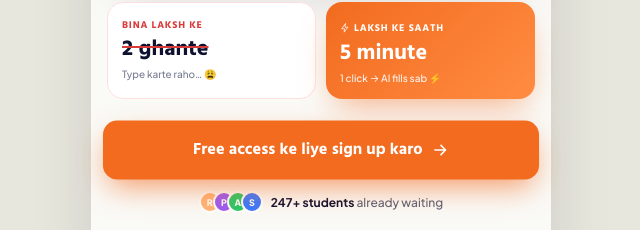
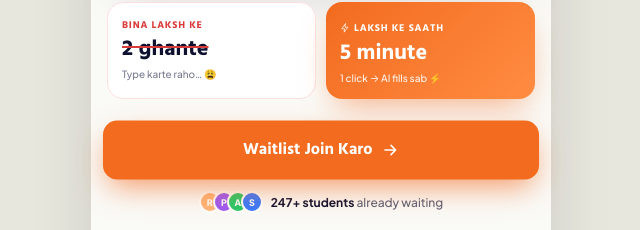
Before and after one commit to gursewak8427/laksh-landing, a React (Vite) app: page / in a window 1280 px wide. Shown: the part 800-1030 px from the top of the page, without its empty margins (319-959 px from the left). Built offline with nearby package versions, Linux system fonts and the light colour scheme; no server answers.

Commit message:
Rename CTAs to Waitlist Join Karo / Join Waitlist

```diff
--- a/src/components/WaitlistModal.jsx
+++ b/src/components/WaitlistModal.jsx
@@ -204,7 +204,7 @@ export function WaitlistModal({ open, onClose }) {
                 transition: 'background .2s',
               }}
             >
-              {submitting ? 'Saving…' : <> Reserve my spot <Icons.ArrowRight s={16} /></>}
+              {submitting ? 'Saving…' : <> Join Waitlist <Icons.ArrowRight s={16} /></>}
             </button>
 
             <div style={{ marginTop: 12, fontSize: 11, color: '#9A9DAE', textAlign: 'center' }}>
--- a/src/constants/copy.js
+++ b/src/constants/copy.js
@@ -4,8 +4,8 @@ export const COPY = {
   h1b: '2 ghante?',
   h1c: 'Ek click. 5 minute.',
   sub: 'SSC, Railway, Police, Banking — koi bhi govt form. Profile ek baar save karo, AI khud sahi values fill kar deta hai. Sab kuch end-to-end encrypted, phone pe optimized.',
-  cta: 'Free access ke liye sign up karo',
-  ctaSmall: 'Sign up karo',
+  cta: 'Waitlist Join Karo',
+  ctaSmall: 'Waitlist Join Karo',
   waitingCount: 'students already waiting',
   timeBefore: 'Bina Laksh ke',
   timeAfter: 'Laksh ke saath',
```
